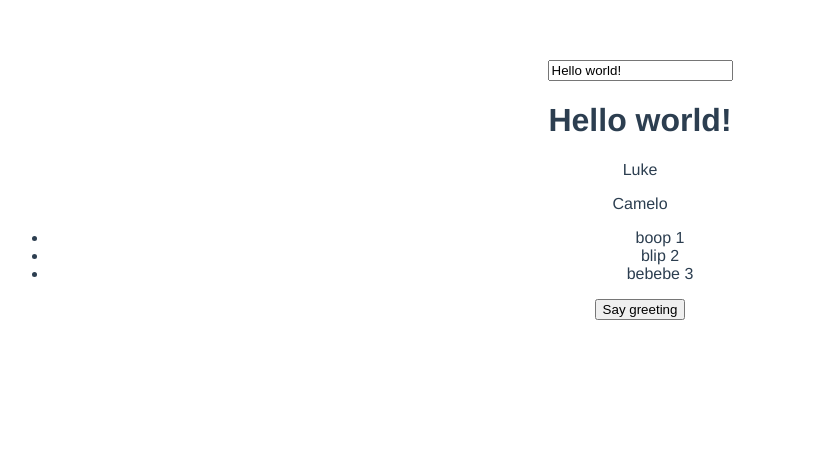
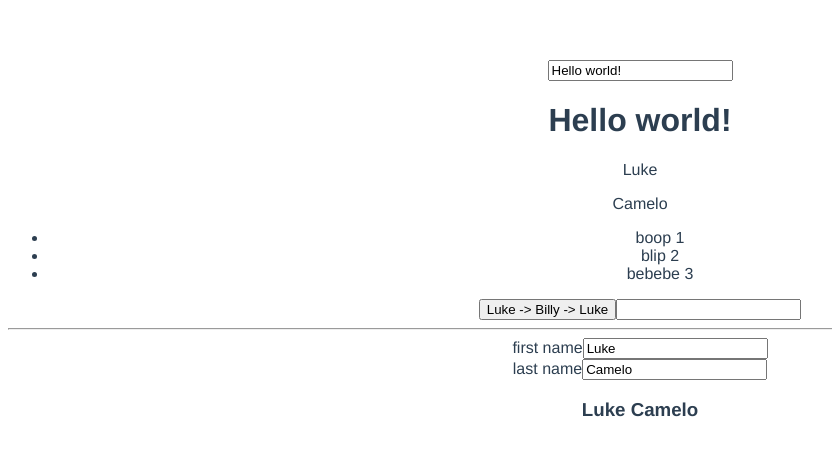
Before and after one commit to lukecamelo/vue-practice, a Vue app: page / in a window 1280 px wide. Shown: the top 456 px of the page, without its empty margins (0-832 px from the left). Built offline with nearby package versions, Linux system fonts and the light colour scheme.

Commit message:
Messing with computed

```diff
--- a/src/App.vue
+++ b/src/App.vue
@@ -10,7 +10,7 @@ import Test from './components/Test'
 export default {
   name: 'App',
   components: {
-    Test
+    Test,
   },
 };
 </script>
--- a/src/components/Test.vue
+++ b/src/components/Test.vue
@@ -15,7 +15,16 @@
       </li>
     </ul>
 
-    <button v-on:click="greet">Say greeting</button>
+    <button v-on:click="nameChange">Luke -> Billy -> Luke</button>
+    <input type="text" v-on:keyup='pressKey' v-on:keyup.enter='weewoo'>
+    <hr>
+    <label>first name</label>
+    <input type="text" v-model='user.firstName'>
+    <br>
+    <label>last name</label>
+    <input type="text" v-model='user.lastName'>
+    <br>
+    <h3>{{ fullName }}</h3>
   </div>
 
 </template>
@@ -39,12 +48,23 @@ export default {
     }
   },
   methods: {
-    greet: function() {
+    nameChange: function() {
       if(this.user.firstName === 'Luke') {
         this.user.firstName = 'Billy'
       } else {
         this.user.firstName = 'Luke'
       }
+    },
+    pressKey: function(e) {
+      console.log(e.target.value)
+    },
+    weewoo: function() {
+      alert('wee woo')
+    }
+  },
+  computed: {
+    fullName: function() {
+      return this.user.firstName + ' ' + this.user.lastName
     }
   }
 }
```
